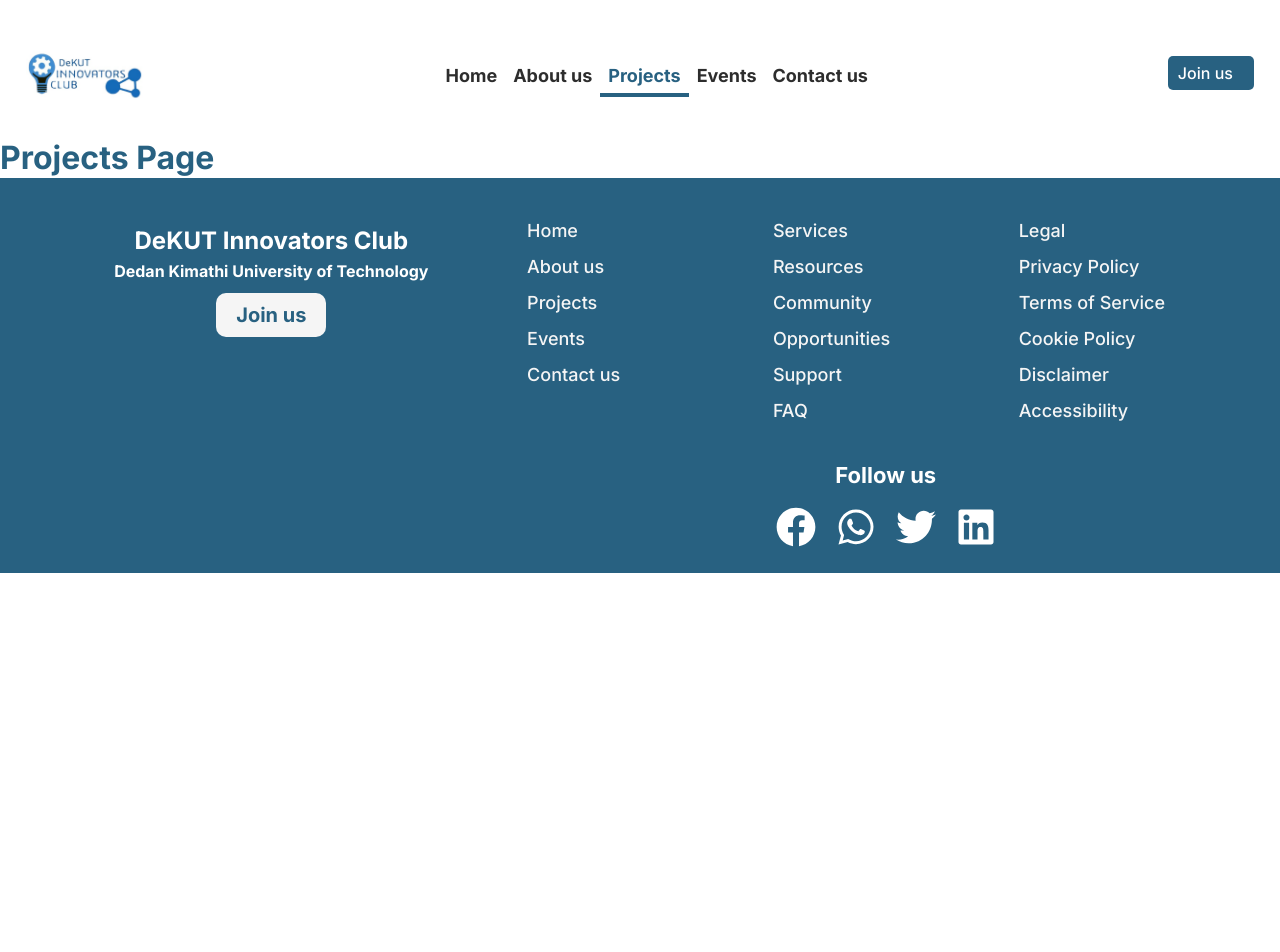
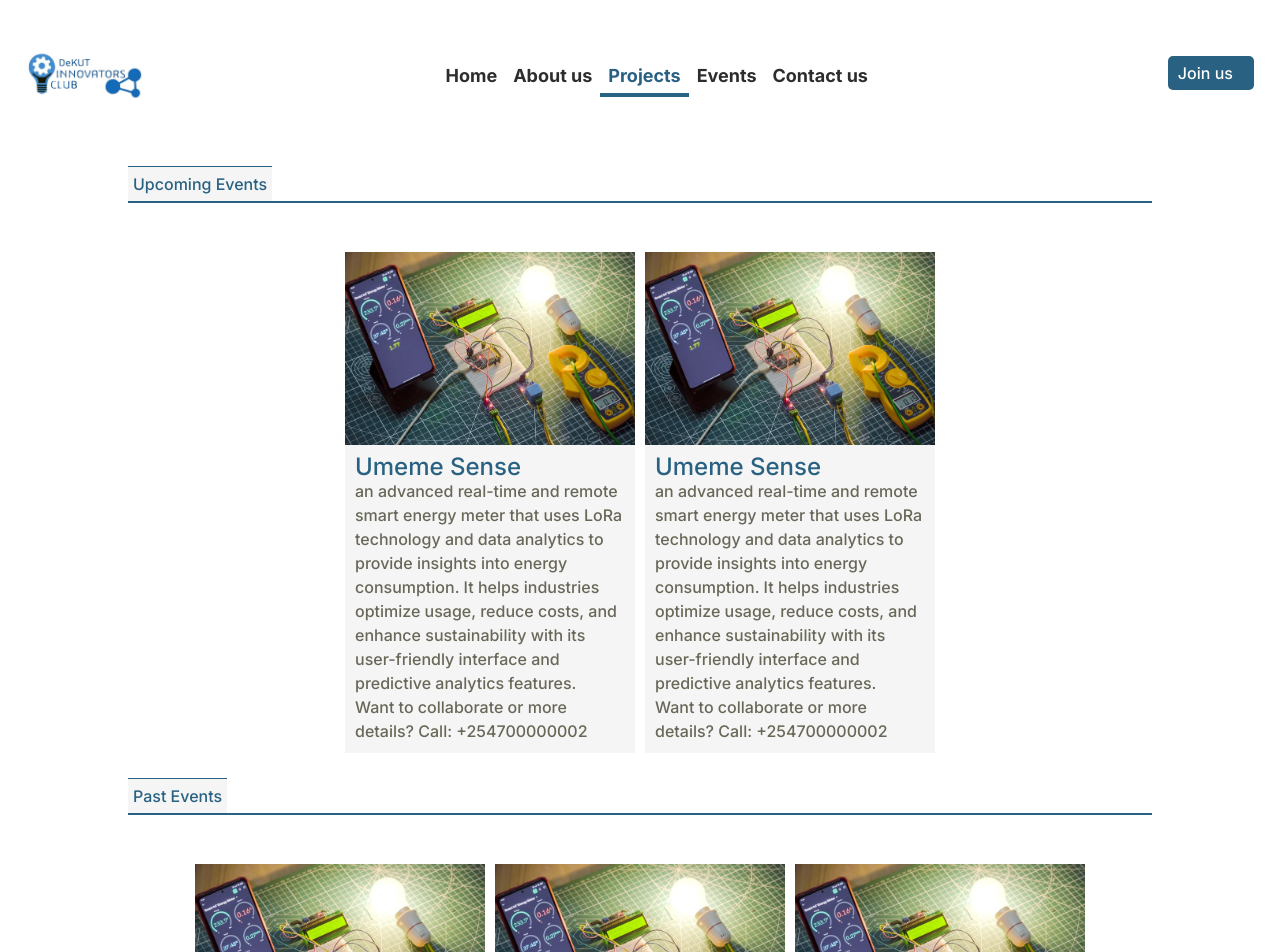
Before and after one commit to DeKUTInnovatorsClub/dekut_innovators, a React (Vite) app: page /projects in a window 1280 px wide. Shown: the top 952 px of the page. Before the commit the page ends 800 px from the top, so only its background shows below. Built offline with nearby package versions, Linux system fonts and the light colour scheme.

Commit message:
create projects page

```diff
--- a/src/components/FeaturedEvent.jsx
+++ b/src/components/FeaturedEvent.jsx
@@ -8,7 +8,7 @@ export default function FeaturedEvent(){
                 <h2 style={{fontSize:"1.5rem"}}>Hike to Nyeri Hill</h2>
                 <p>Date: 10th September 2024</p>
                 <p>Description: Two day Event, A Camp and Hike to Nyeri Hill Two day Event, A Camp and Hike to Nyeri Hill Two day Event, A Camp and Hike to Nyeri Hill </p>
-                <p>Registration Link: <a href="#" style={{color: "blue", textDecoration:"underline"}}>https://register/hike-to-nyeri-hill</a></p>
+                <p>Registration Link: <a href="#" style={{color: "#f5f5f5", textDecoration:"underline"}}>https://register/hike-to-nyeri-hill</a></p>
             </div>
         </div>
     )
--- /dev/null
+++ b/src/components/Project.jsx
@@ -0,0 +1,13 @@
+import umemePhoto from "../assets/images/umeme.png"
+export default function Project(){
+    return (
+        <div className="project">
+            <img src={umemePhoto} alt="project photo" />
+            <div className="project-details">
+                <h2 style={{fontSize:"1.5rem"}}>Umeme Sense</h2>
+                <p>an advanced real-time and remote smart energy meter that uses LoRa technology and data analytics to provide insights into energy consumption. It helps industries optimize usage, reduce costs, and enhance sustainability with its user-friendly interface and predictive analytics features. </p>
+                <p>Want to collaborate or more details? Call: +254700000002</p>
+            </div>
+        </div>
+    )
+}
--- a/src/index.css
+++ b/src/index.css
@@ -187,7 +187,8 @@ button:hover {
   /* gap: 10px; */
   flex-wrap: wrap;
 }
-.featured-event, .event {
+.featured-event, .event, .project {
+  /* color: #fff; */
   max-width: 300px;
   display: flex;
   flex-direction: column;
@@ -200,9 +201,9 @@ button:hover {
   max-height: 200px;
   /* border-radius: 50%; */
 }
-.about-event {
+.about-event, .project-details {
   padding: 10px;
-  background-color: rgb(245,245, 255);
+  background-color:whitesmoke;
 }
 .why-join-us {
   width: 80%;
@@ -227,7 +228,7 @@ button:hover {
   padding: 10px;
   font-size: 10px;
   max-width: 200px;
-  background-color: rgb(245,245,255);
+  background-color: whitesmoke;
   border-radius: 10px;
   box-shadow: 0 4px 6px rgba(0, 0, 0, 0.1), 0 1px 3px rgba(0, 0, 0, 0.08);
 }
@@ -253,7 +254,7 @@ button:hover {
 .become-member {
   padding: 30px;
   margin: auto;
-  background-color: rgb(245, 245, 255);
+  background-color: whitesmoke;
 }
 .become-member-container  a {
   padding: 10px;
@@ -342,9 +343,8 @@ hr {
   margin-top: -20px;
 }
 .events > h2 {
-  color: #fff;
   width: fit-content;
   border-top: 1px solid #286181;
-  background-color: #286081;
+  background-color: whitesmoke;
   padding: 5px;
 }
--- a/src/pages/Projects.jsx
+++ b/src/pages/Projects.jsx
@@ -1,6 +1,23 @@
-
+import Project from "../components/Project"
 export default function Projects(){
     return (
-        <h1>Projects Page</h1>
+        <div className="events">
+            <h2>Upcoming Events</h2>
+            <hr />
+            <div className="upcoming-events-container">
+                <Project />
+                <Project />
+                {/* <Event /> */}
+
+            </div>
+            <h2>Past Events</h2>
+            <hr />
+            <div className="past-events">
+                <Project />
+                <Project />
+                <Project />
+
+            </div>
+        </div>
     )
 }
```
